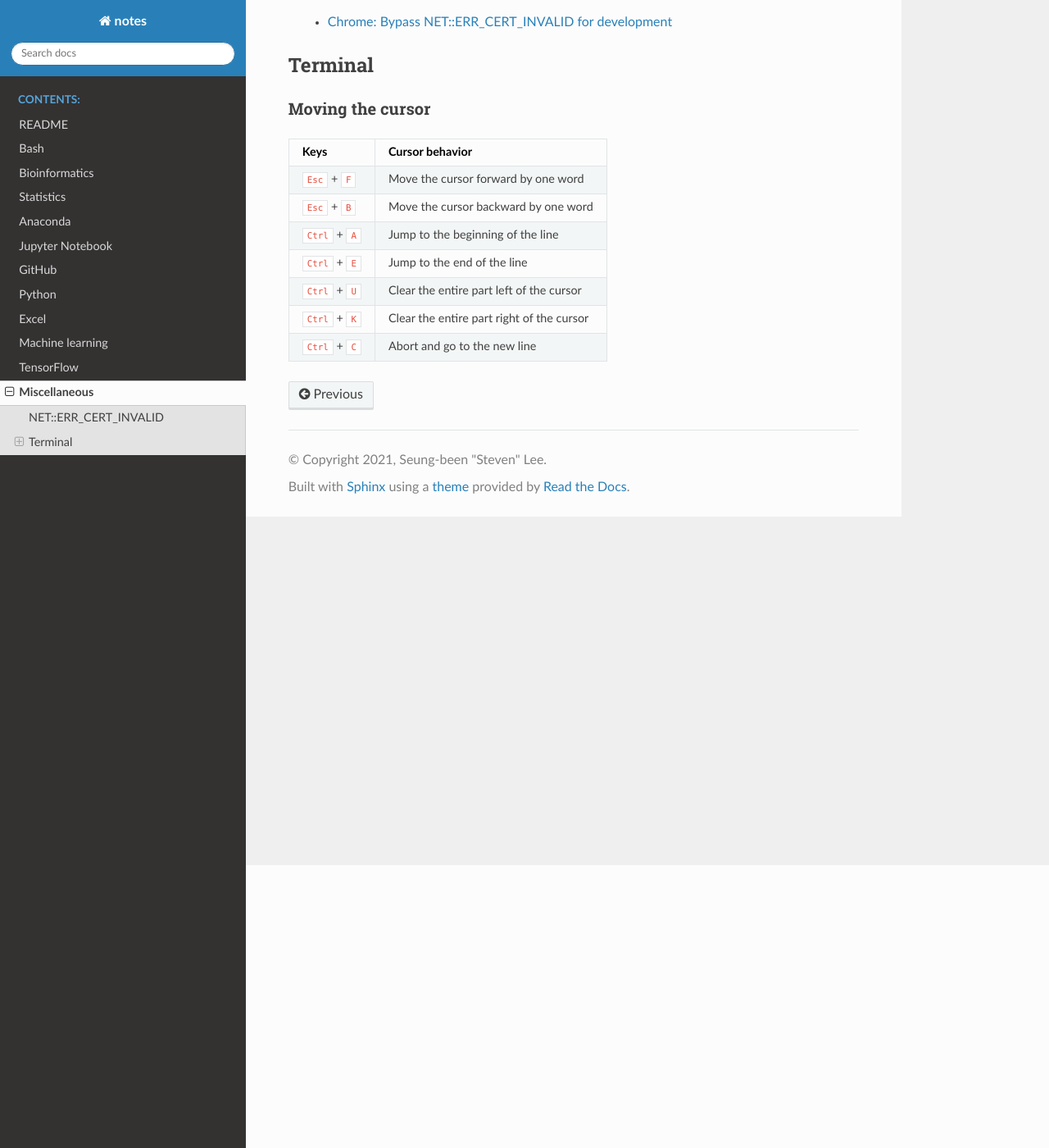
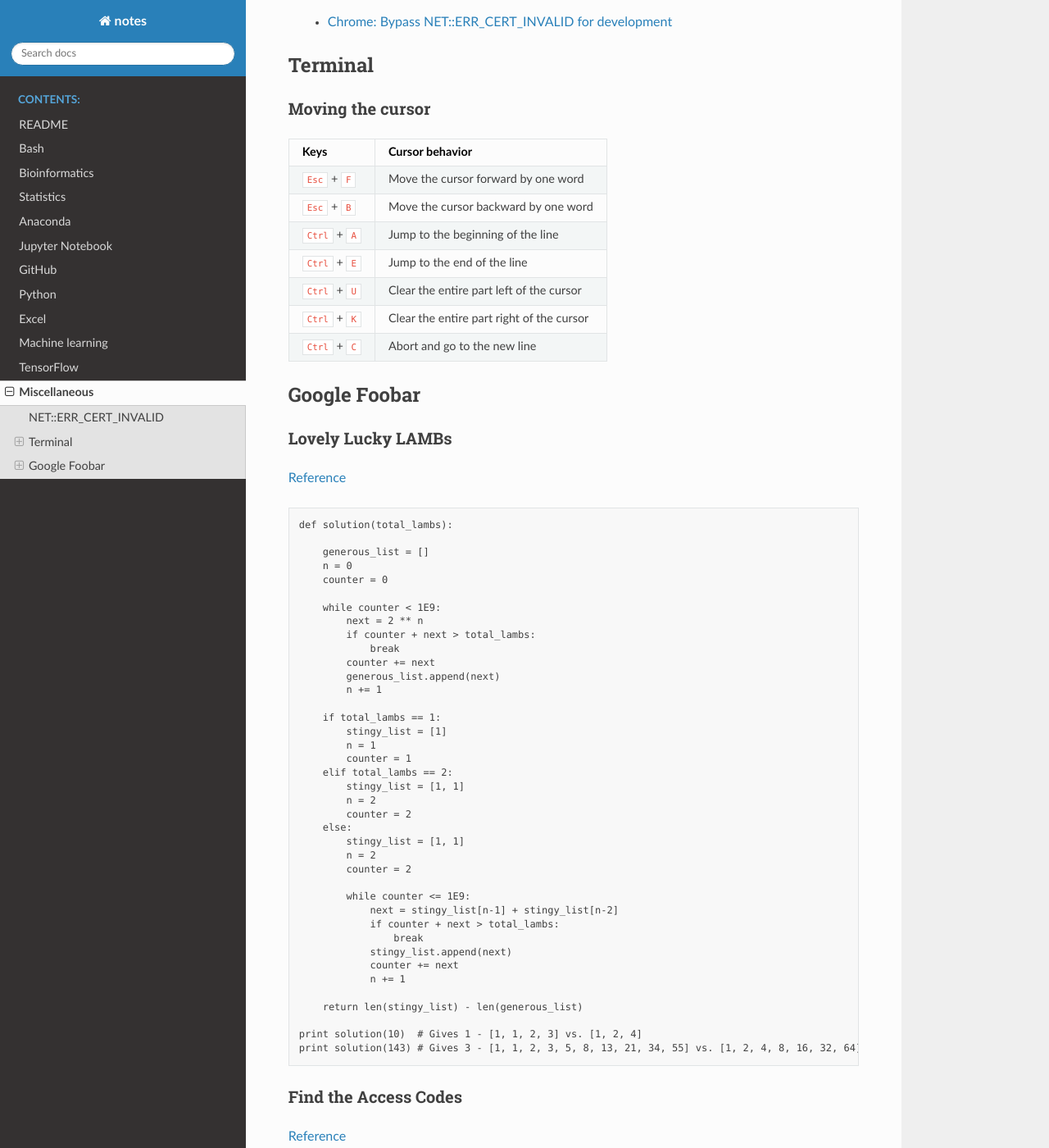
Before and after one commit to sbslee/notes, a Sphinx documentation site: the page built from docs/miscellaneous.rst, in a window 1280 px wide and 1400 px high, scrolled down 345 px. Shown: the whole window at 82% size. Built offline with Sphinx 7.4.7 and the Read the Docs theme 2.0.0, drawn with Linux system fonts in a browser that asks for light colours; some of the changed text lies outside the part shown.

Commit message:
Update miscellaneous.rst

```diff
--- a/docs/miscellaneous.rst
+++ b/docs/miscellaneous.rst
@@ -33,3 +33,75 @@ Moving the cursor
 +------------------+-------------------------------------------+
 | ``Ctrl`` + ``C`` | Abort and go to the new line              |
 +------------------+-------------------------------------------+
+
+
+Google Foobar
+=============
+
+Lovely Lucky LAMBs
+------------------
+
+`Reference <https://datanonymous.wordpress.com/foobar-level-2-lovely-lucky-lambs/>`__
+
+.. code-block:: note
+
+    def solution(total_lambs):
+
+        generous_list = []
+        n = 0
+        counter = 0
+
+        while counter < 1E9:
+            next = 2 ** n
+            if counter + next > total_lambs:
+                break
+            counter += next
+            generous_list.append(next)
+            n += 1
+
+        if total_lambs == 1:
+            stingy_list = [1]
+            n = 1
+            counter = 1
+        elif total_lambs == 2:
+            stingy_list = [1, 1]
+            n = 2
+            counter = 2
+        else:
+            stingy_list = [1, 1]
+            n = 2
+            counter = 2
+
+            while counter <= 1E9:
+                next = stingy_list[n-1] + stingy_list[n-2]
+                if counter + next > total_lambs:
+                    break
+                stingy_list.append(next)
+                counter += next
+                n += 1
+
+        return len(stingy_list) - len(generous_list)
+
+    print solution(10)  # Gives 1 - [1, 1, 2, 3] vs. [1, 2, 4]
+    print solution(143) # Gives 3 - [1, 1, 2, 3, 5, 8, 13, 21, 34, 55] vs. [1, 2, 4, 8, 16, 32, 64]
+
+Find the Access Codes
+---------------------
+
+`Reference <https://stackoverflow.com/questions/39846735/google-foobar-challenge-3-find-the-access-codes>`__
+
+.. code-block:: note
+
+    def solution(l):
+        c = [0] * len(l)
+        count = 0
+        for i in range(len(l)):
+            for j in range(i):
+                if l[i] % l[j] == 0:
+                    c[i] += 1
+                    count += c[j]
+        return count
+
+    print solution([1, 1, 1])              # Gives 1 - [1, 1, 1]
+    print solution([1, 2, 3, 4, 5, 6])     # Gives 3 - [1, 2, 4], [1, 2, 6], [1, 3, 6]
+    print solution([1, 2, 3, 4, 5, 6, 10]) # Gives 5 - [1, 2, 4], [1, 2, 6], [1, 2, 10], [1, 3, 6], [1, 5, 10]
```
